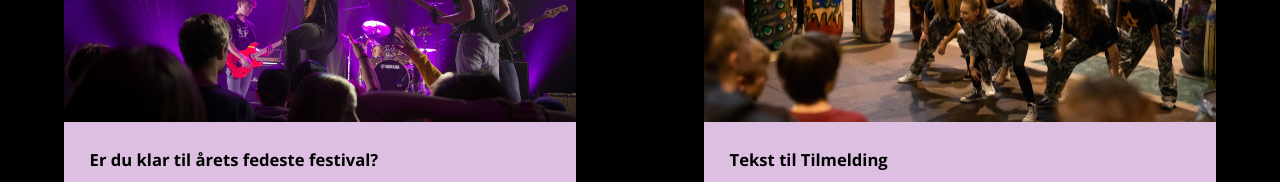
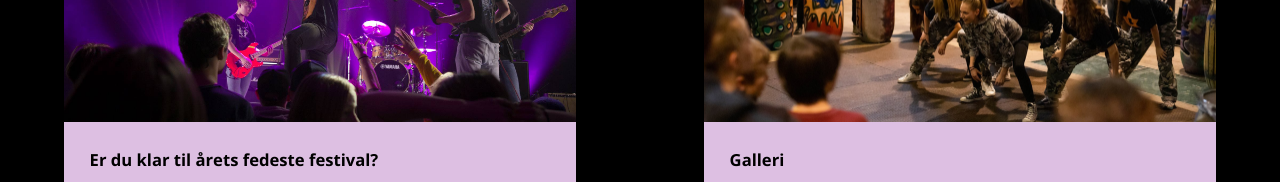
Before and after one commit to IngemannMMDA/projektopgave-umf, a plain HTML site: page index.html in a window 1280 px wide. Shown: the part 1040-1222 px from the top of the page. Drawn offline with nearby package versions, Linux system fonts and the light colour scheme.

Commit message:
Update index.html

```diff
--- a/index.html
+++ b/index.html
@@ -70,7 +70,7 @@
 
 						<div class="top-boxes">
 							<div class="box-img to"></div>
-							<h2 class="box-headline">Tekst til Tilmelding</h2>
+							<h2 class="box-headline">Galleri</h2>
 							<p class="box-text">
 								Take a Trip Down Memory Lane igennem billeder fra Ungdomsringens tidlige musikfestivaler.
 								Her kan du kigge igennem billeder fra musikeventet og mærk den uforglemmelige fede stemning af fællesskab, samvær og glæde.
```
